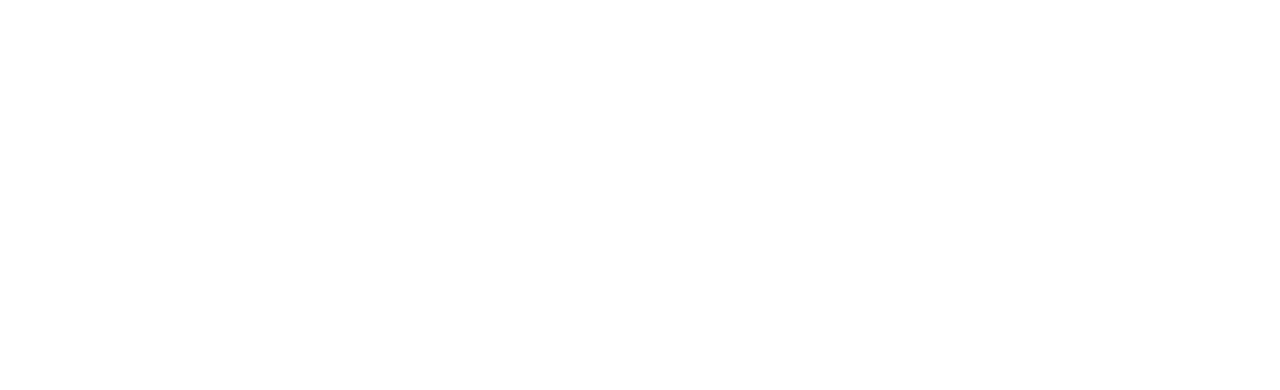
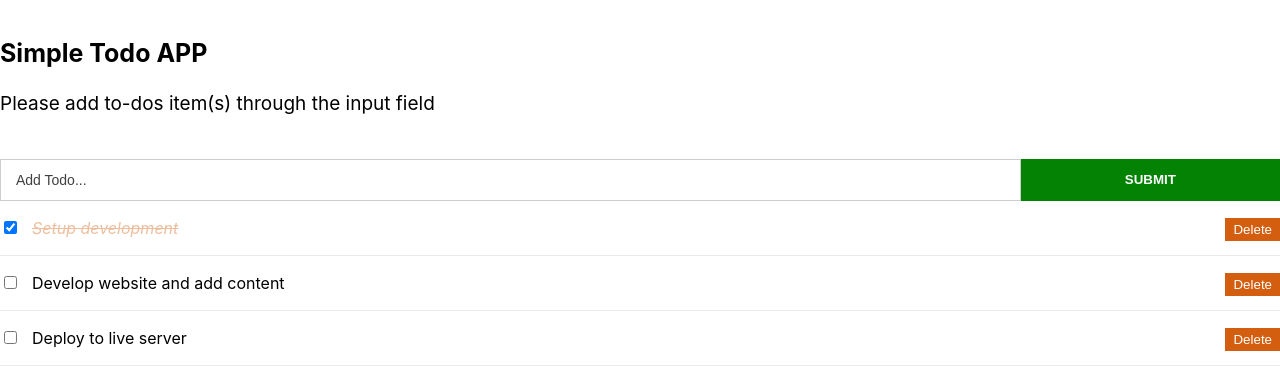
Before and after one commit to arielberardi/todo_app, a React app: page / in a window 1280 px wide. Built offline with nearby package versions, Linux system fonts and the light colour scheme.

Commit message:
Added new components and css

```diff
--- /dev/null
+++ b/src/components/TodoContainer.js
@@ -0,0 +1,79 @@
+import React from "react"
+import {v4 as uuidv4} from "uuid"
+
+import TodosList from "./TodosList"
+import TodoInput from "./TodoInput"
+
+function TodoHeader(){
+  const headerStyle = {
+    padding: "20px 0",
+    lineHeight: "2em",
+  }
+
+  return (
+    <header style={headerStyle}>
+      <h1 style={{ fontSize: "25px", marginBottom: "15px" }}>Simple Todo APP</h1>
+      <p style={{ fontSize: "19px" }}>Please add to-dos item(s) through the input field</p>
+    </header>
+  )
+}
+
+class TodoContainer extends React.Component {
+  state = {
+    todos: [
+      { id: uuidv4(), title: "Setup development", completed: true },
+      { id: uuidv4(), title: "Develop website and add content", completed: false },
+      { id: uuidv4(), title: "Deploy to live server", completed: false }
+    ]
+  }
+
+  handleCheckTodo = (id) => {
+
+    this.setState({
+      todos: this.state.todos.map(todo => {
+        if(todo.id === id){
+          todo.completed = !todo.completed
+        }
+        return todo;
+      })
+    })
+  }
+
+  handleDeleteTodo = (id) => {
+
+    this.setState({
+      todos: this.state.todos.filter(todo => {
+        return todo.id !== id
+      })
+    })
+  }
+
+  handleNewTodo = (title) => {
+    console.log("new todo: ", title)
+
+    const newTodo = {
+      id: uuidv4(),
+      title: title,
+      completed: false
+    }
+    this.setState({
+      todos: [...this.state.todos, newTodo]
+    })
+  }
+
+  render(){
+    return (
+      <div>
+        <TodoHeader />
+        <TodoInput handleNewTodo={this.handleNewTodo} />
+        <TodosList
+          todos={this.state.todos}
+          handleCheckTodo={this.handleCheckTodo}
+          handleDeleteTodo={this.handleDeleteTodo}
+        />
+      </div>
+    )
+  }
+}
+
+export default TodoContainer
--- /dev/null
+++ b/src/components/TodoInput.js
@@ -0,0 +1,42 @@
+import React from "react"
+
+class TodoInput extends React.Component{
+
+  state = {
+    title: ""
+  }
+
+  onChange = e => {
+    this.setState({
+      title: e.target.value
+    })
+  }
+
+  onSubmit = e => {
+    e.preventDefault()
+
+    this.props.handleNewTodo(this.state.title)
+
+    this.setState({
+      title: ""
+    })
+  }
+
+  render(){
+    return(
+      <form onSubmit={this.onSubmit} className="form-container">
+        <input
+          name="title"
+          type="text"
+          className="input-text"
+          placeholder="Add Todo..."
+          value={this.state.title}
+          onChange={this.onChange}
+        />
+        <input type="submit" className="input-submit" value="Submit"/>
+      </form>
+    )
+  }
+}
+
+export default TodoInput
--- /dev/null
+++ b/src/components/TodoItem.js
@@ -0,0 +1,33 @@
+import React from "react"
+
+class TodoItem extends React.Component {
+
+
+  render() {
+    const completedStyle = {
+      fontStyle: "italic",
+      color: "#d35e0f",
+      opacity: 0.4,
+      textDecoration: "line-through",
+    }
+
+    return (
+      <li className="todo-item">
+        <input
+          type="checkbox"
+          checked={this.props.todo.completed}
+          onChange={() => this.props.handleCheckTodo(this.props.todo.id)}
+        />
+        <button
+          onClick={() => this.props.handleDeleteTodo(this.props.todo.id)}>
+          Delete
+        </button>
+        <span style={this.props.todo.completed ? completedStyle : null}>
+          {this.props.todo.title}
+        </span>
+      </li>
+    )
+  }
+}
+
+export default TodoItem
--- /dev/null
+++ b/src/components/TodosList.js
@@ -0,0 +1,21 @@
+import React from "react"
+import TodoItem from "./TodoItem"
+
+class TodosList extends React.Component {
+  render(){
+    return (
+      <div>
+        {this.props.todos.map(todo => (
+          <TodoItem
+            key={todo.id}
+            todo={todo}
+            handleCheckTodo={this.props.handleCheckTodo}
+            handleDeleteTodo={this.props.handleDeleteTodo}
+          />
+        ))}
+      </div>
+    )
+  }
+}
+
+export default TodosList
--- a/src/index.css
+++ b/src/index.css
@@ -11,3 +11,54 @@ code {
   font-family: source-code-pro, Menlo, Monaco, Consolas, 'Courier New',
     monospace;
 }
+
+.container {
+  max-width: 700px;
+  margin: 0 auto;
+  padding: 0 10px;
+}
+.form-container {
+  display: flex;
+  width: 100%;
+}
+.input-text {
+  flex: 8;
+  font-size: 14px;
+  padding: 12px 15px;
+  border: 1px solid #cecece;
+  outline: none;
+  font-weight: 400;
+  max-width: 80%;
+}
+.input-text::placeholder {
+  color: rgb(17, 17, 17);
+  opacity: 0.8;
+}
+.input-submit {
+  flex: 2;
+  border: none;
+  background: #038203;
+  color: #fff;
+  text-transform: uppercase;
+  cursor: pointer;
+  font-weight: 600;
+  width: 20%;
+  outline: none;
+}
+.todo-item {
+  list-style-type: none;
+  padding: 17px 0px;
+  border-bottom: 1px solid #eaeaea;
+}
+.todo-item input {
+  margin-right: 15px;
+}
+.todo-item button {
+  background: #d35e0f;
+  color: #fff;
+  border: 1px solid #d35e0f;
+  padding: 3px 7px;
+  cursor: pointer;
+  float: right;
+  outline: none;
+}
--- a/src/index.js
+++ b/src/index.js
@@ -1,9 +1,13 @@
 import React from 'react';
 import ReactDOM from 'react-dom';
+import TodoContainer from './components/TodoContainer'
+
 import './index.css';
+
 
 ReactDOM.render(
   <React.StrictMode>
+    <TodoContainer />
   </React.StrictMode>,
   document.getElementById('root')
 );
```
Also changed, not shown: package.json (+7 -2 lines), 1 other file.
